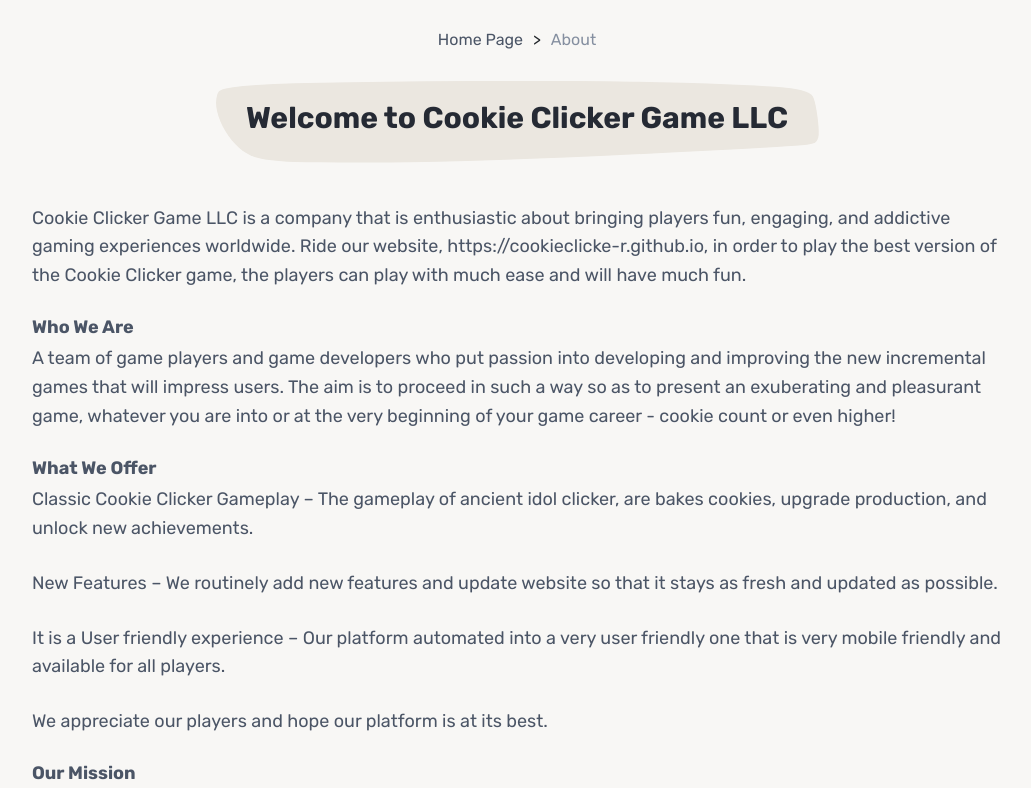
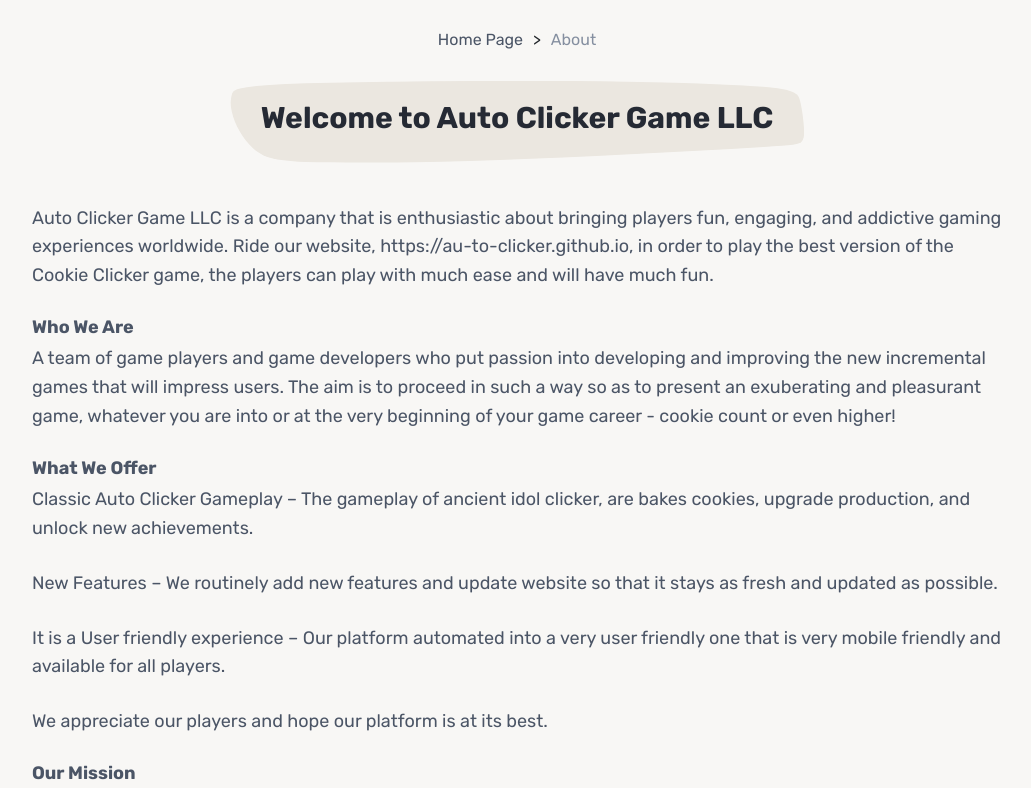
Before and after one commit to au-to-clicker/au-to-clicker.github.io, a plain HTML site: page about/index.html in a window 1280 px wide. Shown: the top 788 px of the page, without its empty margins (123-1154 px from the left). Drawn offline with nearby package versions, Linux system fonts and the light colour scheme; a script that the page names is missing.

Commit message:
Update index.html

```diff
--- a/about/index.html
+++ b/about/index.html
@@ -13,18 +13,15 @@
     <link href="/assets/css/vendor.min7f46.css?v1.18" rel="stylesheet">
     <link href="/assets/css/app7f46.css?v1.18" rel="stylesheet">
 
-    <!-- Google tag (gtag.js) -->
-<script async src="https://www.googletagmanager.com/gtag/js?id=G-GMZFB3671Y"></script>
+<!-- Google tag (gtag.js) -->
+<script async src="https://www.googletagmanager.com/gtag/js?id=G-1BTWVRLVR7"></script>
 <script>
   window.dataLayer = window.dataLayer || [];
   function gtag(){dataLayer.push(arguments);}
   gtag('js', new Date());
 
-  gtag('config', 'G-GMZFB3671Y');
+  gtag('config', 'G-1BTWVRLVR7');
 </script>
-
-    <script async src="https://pagead2.googlesyndication.com/pagead/js/adsbygoogle.js?client=ca-pub-1637241537344579"
-     crossorigin="anonymous"></script>
 </head>
 <body>
 
@@ -46,11 +43,11 @@
                 </ol>
             </nav>
             <div class="section-heading" style="background: #ebe7e0;">
-                <h2 class="section-heading__title">Welcome to Cookie Clicker Game LLC</h2>
+                <h2 class="section-heading__title">Welcome to Auto Clicker Game LLC</h2>
             </div>
             <div class="section-inner__content content">
                 <p>
-                    Cookie Clicker Game LLC is a company that is enthusiastic about bringing players fun, engaging, and addictive gaming experiences worldwide. Ride our website, https://cookieclicke-r.github.io, in order to play the best version of the Cookie Clicker game, the players can play with much ease and will have much fun.
+                    Auto Clicker Game LLC is a company that is enthusiastic about bringing players fun, engaging, and addictive gaming experiences worldwide. Ride our website, https://au-to-clicker.github.io, in order to play the best version of the Cookie Clicker game, the players can play with much ease and will have much fun.
 
                 </p>
                 <h3>Who We Are</h3>
@@ -58,7 +55,7 @@
                     A team of game players and game developers who put passion into developing and improving the new incremental games that will impress users. The aim is to proceed in such a way so as to present an exuberating and pleasurant game, whatever you are into or at the very beginning of your game career - cookie count or even higher!
                 </p>
                 <h3>What We Offer</h3>
-                    <li>Classic Cookie Clicker Gameplay – The gameplay of ancient idol clicker, are bakes cookies, upgrade production, and unlock new achievements.</li>
+                    <li>Classic Auto Clicker Gameplay – The gameplay of ancient idol clicker, are bakes cookies, upgrade production, and unlock new achievements.</li>
 <li>New Features – We routinely add new features and update website so that it stays as fresh and updated as possible.</li>
 <li>It is a User friendly experience – Our platform automated into a very user friendly one that is very mobile friendly and available for all players.</li>
 <li>We appreciate our players and hope our platform is at its best.</li>
```
